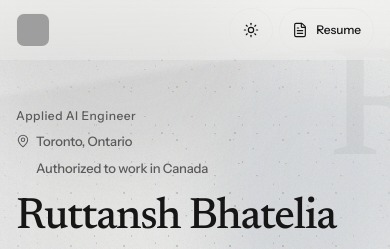
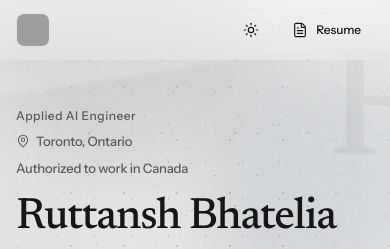
Before and after one commit to rutts29/rutts29, a Next.js app in the folder terminal-portfolio/: page / in a window 390 px wide. Shown: the top 249 px of the page. Built offline with nearby package versions, Linux system fonts and the light colour scheme; grey boxes are pictures that could not be loaded.

Commit message:
Fix mobile hero alignment

```diff
--- a/terminal-portfolio/app/simple-portfolio.css
+++ b/terminal-portfolio/app/simple-portfolio.css
@@ -1648,7 +1648,6 @@ html[data-simple-resolved="dark"] .simple-badges img,
 
   .simple-location-auth {
     flex-basis: 100%;
-    padding-left: 20px;
   }
 
   .simple-location-auth::before {
```
